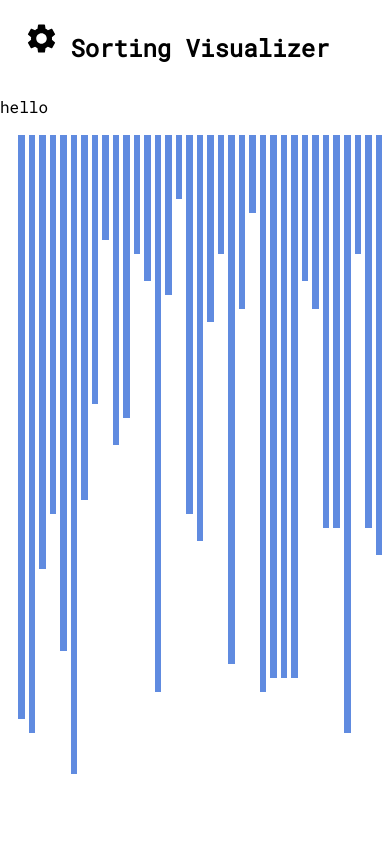
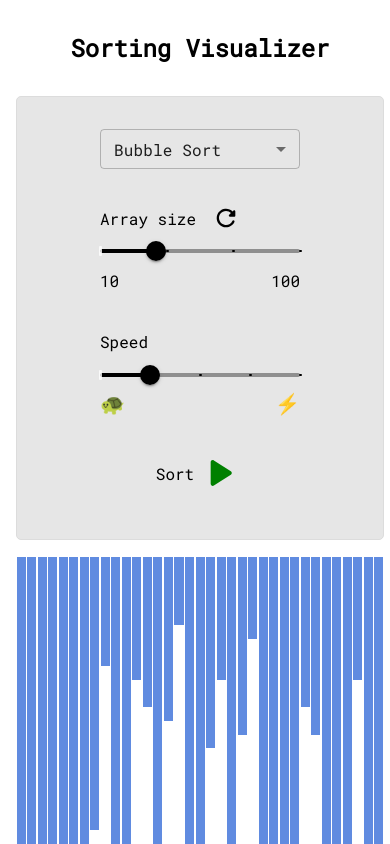
Before and after one commit to sarah157/algo-vis, a React (Create React App) app: page / in a window 390 px wide. Shown: the top 844 px of the page. Built offline with nearby package versions, Linux system fonts and the light colour scheme; the HTML template or start-up script is replaced by a standard one.

Commit message:
Styling and formating

```diff
--- a/src/App.scss
+++ b/src/App.scss
@@ -1,6 +1,7 @@
 @import url('https://fonts.googleapis.com/css2?family=Montserrat&family=Roboto+Mono&family=Roboto:wght@300&display=swap');
 
 $light-gray: rgb(200, 200, 200);
+$controls-background-color: rgb(230, 230, 230);
 $small-device: 768px;
 
 *,
@@ -31,8 +32,8 @@ span {
 
 .sorting-visualizer {
   min-width: 400px;
-  max-width: 1200px;
   margin: 0 auto;
+  max-width: 1600px;
 }
 
 .header {
@@ -51,9 +52,8 @@ span {
   }
 
   &__settings {
-    position: absolute;
     left: 1.5em;
-    top: 1.75em;
+    color: rgb(88, 88, 88);
     background-color: white;
     display: none;
 
@@ -67,6 +67,7 @@ span {
 .main {
   margin: 0 auto;
   display: flex;
+  padding: 0 1em;
   gap: 1em;
   justify-content: center;
 
@@ -78,25 +79,25 @@ span {
 
 .controls {
   display: flex;
-  background-color: rgb(246, 246, 246);
+  background-color: transparent;
+  background-color: $controls-background-color;
   border: 1px solid gainsboro;
   border-radius: 5px;
   flex-direction: column;
   justify-content: space-between;
-  padding: 2em 1.5em;
+  padding: 2em 2em;
   height: min-content;
-  align-items: start;
-  gap: 2em;
-  width: 250px;
-  align-items: center;
+  row-gap: 3em;
 
-  @media screen and (max-width: $small-device) {
+
+ @media screen and (max-width: $small-device) {
     width: 100%;
-    min-width: 250px;
-    position: absolute;
-    top: 4.2em;
+    align-items: center;
+    row-gap: 2em;
+
   }
 }
+
 
 button {
   background-color: transparent;
@@ -137,7 +138,6 @@ button {
   display: flex;
   flex-direction: row;
   align-items: center;
-  justify-content: center;
 
   &__label {
     margin-bottom: 0.5em;
@@ -202,13 +202,12 @@ button {
   justify-content: start;
   height: 90vh;
   max-height: $small-device;
-  padding: 0 1em;
   width: 100%;
 }
 
 .array-bar {
-  border: 2px solid white;
-  // transition: height 0.1s ease-in-out;
+  margin: 0.2%;
+  transition: height 0.1s ease-in-out;
   width: 100%;
 }
 
--- a/src/components/SortingVisualizer/Controls.tsx
+++ b/src/components/SortingVisualizer/Controls.tsx
@@ -36,35 +36,37 @@ const ALGORITHMS = [
   { id: SortAlgorithm.mergeSort, label: "Merge Sort", desc: "" },
 ];
 
-interface Props {
-  onPlay: () => void;
-}
 
-const Controls: React.FC<Props> = ({ onPlay }) => {
+const Controls: React.FC = () => {
   const sv = useSelector((state: RootState) => state.sortingVisualizer);
   const dispatch = useDispatch<AppDispatch>();
 
   const _reset = () => dispatch(reset());
+  const _setArrayLength = (len: number) => dispatch(setArrayLength(len));
+  const _setAlgorithm = (algorithm: SortAlgorithm) => dispatch(setAlgorithm(algorithm));
+  const _setSpeed = (speed: number) => dispatch(setSpeed(speed));
+  const _stopSorting = () => dispatch(stopSorting());
+  const _startSorting = () => dispatch(startSorting());
 
-  const _setArrayLength = (e: ChangeEvent<HTMLInputElement>) => {
-    dispatch(setArrayLength(parseInt(e.target.value)));
-  };
-  const _setAlgorithm = (e: SelectChangeEvent) => {
-    dispatch(setAlgorithm(e.target.value as SortAlgorithm));
+  const handleChangeArrayLength = (e: ChangeEvent<HTMLInputElement>) => {
+    const len: number = parseInt(e.target.value);
+    if (len === sv.arrayLength) return;
+    _setArrayLength(len);
+    _reset();
+  }
+
+  const handleChangeAlgorithm = (e: SelectChangeEvent) => {
+    _setAlgorithm(e.target.value as SortAlgorithm);
+    if (sv.isSorted) _reset();
   };
 
-  const _setSpeed = (e: ChangeEvent<HTMLInputElement>) => {
-    dispatch(setSpeed(parseInt(e.target.value)));
-  };
+  const handleChangeSpeed = (e: ChangeEvent<HTMLInputElement>) => {
+    _setSpeed(parseInt(e.target.value));
+  }
 
-  const _startSorting = () => {
-    onPlay();
-    dispatch(startSorting());
-  };
-
-  const _stopSorting = () => {
-    dispatch(stopSorting());
-  };
+  const handleStartSorting = () => {
+    _startSorting();
+  }
 
   return (
     <div className="controls" data-testid="sv-controls">
@@ -80,7 +82,7 @@ const Controls: React.FC<Props> = ({ onPlay }) => {
             id="algorithm-menu"
             value={sv.algorithm}
             disabled={sv.isSorting}
-            onChange={_setAlgorithm}
+            onChange={handleChangeAlgorithm}
           >
             {ALGORITHMS.map((algo) => (
               <MenuItem
@@ -100,7 +102,7 @@ const Controls: React.FC<Props> = ({ onPlay }) => {
         <div className="array-controls__label">
           <div>Array size</div>
           <button onClick={_reset} disabled={sv.isSorting}>
-            <RefreshRoundedIcon className="icon-refresh" sx={{fontSize: "1.75em"}} />
+            <RefreshRoundedIcon className="icon-refresh" sx={{ fontSize: "1.75em" }} />
           </button>
         </div>
         <div className="array-controls__slider">
@@ -113,7 +115,7 @@ const Controls: React.FC<Props> = ({ onPlay }) => {
             min={minArrayLength}
             max={maxArrayLength}
             step={30}
-            onChange={(e: any) => _setArrayLength(e)}
+            onChange={(e: any) => handleChangeArrayLength(e)}
           />
           <div className="slider-label">
             <span>{minArrayLength}</span>
@@ -121,7 +123,6 @@ const Controls: React.FC<Props> = ({ onPlay }) => {
           </div>
         </div>
       </div>
-
       <div className="speed-controls">
         <div className="speed-controls__label">
           <div>Speed</div>
@@ -135,7 +136,7 @@ const Controls: React.FC<Props> = ({ onPlay }) => {
             max={maxSpeed}
             min={minSpeed}
             marks
-            onChange={(e: any) => _setSpeed(e)}
+            onChange={(e: any) => handleChangeSpeed(e)}
           />
           <div className="speed-controls__slider-label slider-label">
             <span>🐢</span>
@@ -149,7 +150,7 @@ const Controls: React.FC<Props> = ({ onPlay }) => {
         </div>
         <button
           className="controls-button"
-          onClick={sv.isSorting ? _stopSorting : _startSorting}
+          onClick={sv.isSorting ? _stopSorting : handleStartSorting}
         >
           {sv.isSorting ? (
             <StopRoundedIcon style={{ fontSize: "50px", color: "red" }} />
--- a/src/components/SortingVisualizer/SortingVisualizer.tsx
+++ b/src/components/SortingVisualizer/SortingVisualizer.tsx
@@ -8,38 +8,17 @@ import Controls from "./Controls";
 import ArrayContainer from "./ArrayContainer";
 
 const SortingVisualizer: React.FC = () => {
-  const isSmallDevice = useMediaQuery("(max-width:768px)");
-  const [showControls, setShowControls] = useState(false);
 
-  useEffect(() => {
-    setShowControls(!isSmallDevice);
-  }, [isSmallDevice]);
-
-  const toggleShowControls = () => setShowControls((prev) => !prev);
-
-  const closeControls = () => {
-    if (isSmallDevice) {
-      setShowControls(false);
-    }
-  };
 
   return (
     <div className="sorting-visualizer">
       <header className="header">
-        <button className="header__settings" onClick={toggleShowControls}>
-          {showControls ? (
-            <CloseIcon fontSize="large" />
-          ) : (
-            <SettingsIcon fontSize="large" />
-          )}
-        </button>
         <div className="header__title">
           <h1>Sorting Visualizer</h1>
         </div>
       </header>
       <main className="main">
-        {showControls && <Controls onPlay={closeControls} />}
-        {!showControls && <div>hello</div>}
+         <Controls />
         <ArrayContainer />
       </main>
     </div>
--- a/src/constants/sorting-visualizer.ts
+++ b/src/constants/sorting-visualizer.ts
@@ -26,5 +26,5 @@ export const maxArrayLength = 100;
 export const minArrayLength = 10;
 export const maxArrayValue = 50;
 export const minArrayValue = 5;
-export const maxSpeed = 6;
+export const maxSpeed = 5;
 export const minSpeed = 1;
--- a/src/store/sorting-visualizer-slice.ts
+++ b/src/store/sorting-visualizer-slice.ts
@@ -49,7 +49,7 @@ export const startSorting = createAsyncThunk<void, void, {state: RootState}>(
 
     while (event && sv.isSorting) {
       dispatchEvent();
-      if (sv.speed < maxSpeed) await sleep(1000 / sv.speed**4);
+      await sleep(1000 / sv.speed**4);
       event = gen.next().value;
       sv = getState().sortingVisualizer
     }
@@ -87,9 +87,9 @@ const sortVisualizerSlice = createSlice({
   initialState: initialState,
   reducers: {
     reset(state) {
+      state.sortedIndices = [];
       state.swapIndices = [];
       state.compareIndices = [];
-      state.sortedIndices = [];
       state.array = generateArray(state.arrayLength, minArrayValue, maxArrayValue);
     },
     setIndexValue(state, action: PayloadAction<number[]>) {
@@ -108,6 +108,7 @@ const sortVisualizerSlice = createSlice({
     },
     setIsSorting(state, action: PayloadAction<boolean>) {
       state.isSorting = action.payload;
+      state.isSorted = false;
     },
     setIsSorted(state, action: PayloadAction<boolean>) {
       state.isSorted = action.payload;
@@ -117,12 +118,7 @@ const sortVisualizerSlice = createSlice({
       }
     },
     setArrayLength(state, action: PayloadAction<number>) {
-      if (action.payload === state.arrayLength) return;
       state.arrayLength = action.payload;
-      state.array = generateArray(state.arrayLength, minArrayValue, maxArrayValue);
-      state.swapIndices = [];
-      state.compareIndices = [];
-      state.sortedIndices = [];
     },
     setSpeed(state, action: PayloadAction<number>) {
       state.speed = action.payload;
```
